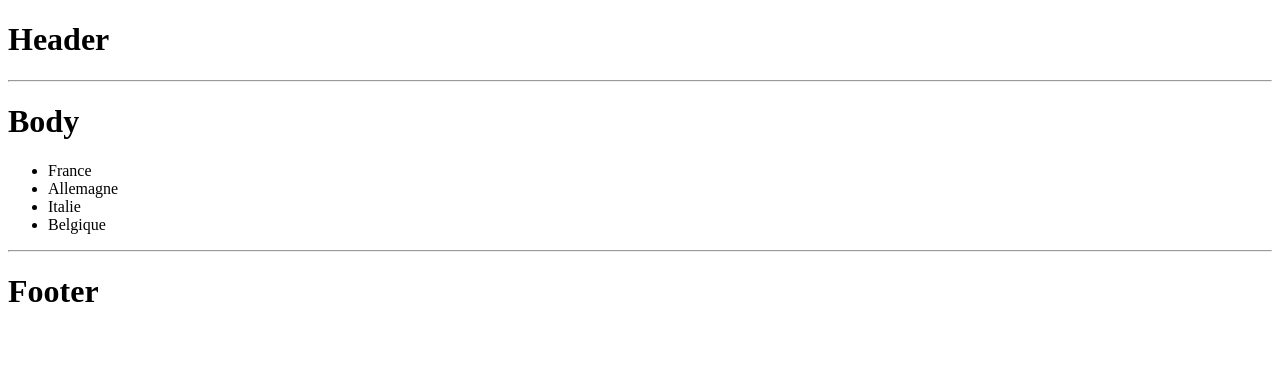
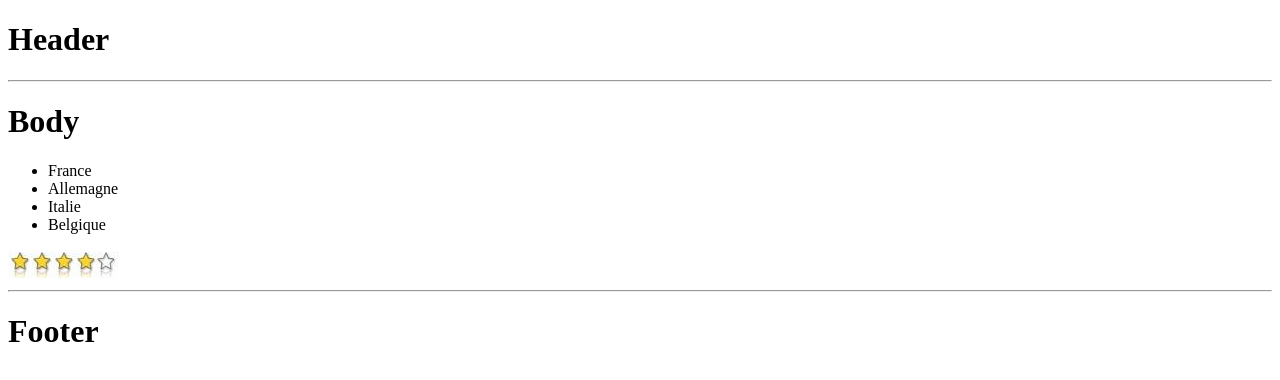
Before and after one commit to jlg-formation/fan_20161012, a website: page app/index.html in a window 1280 px wide. Drawn offline with nearby package versions, Linux system fonts and the light colour scheme.

Commit message:
ors star

```diff
--- a/app/app.js
+++ b/app/app.js
@@ -36,4 +36,24 @@
 			transclude: true
 		};
 	});
+
+	app.directive('orsStar', function() {
+		return {
+			restrict: 'E',
+			link: function(scope, element, attr) {
+				console.log('link', arguments);
+				var html = '';
+				var note = 4;
+				for (var i = 0; i < note; i++) {
+					html += '<img src="img/yellow_star.png" />';
+				}
+				for (var i = note; i < 5; i++) {
+					html += '<img src="img/white_star.png" />';
+				}
+				element.html(html);
+
+			}
+		};
+	});
+
 })();
--- a/app/tmpl/my_body.html
+++ b/app/tmpl/my_body.html
@@ -3,3 +3,5 @@
 <ul>
 	<li ng-repeat="country in countries">{{country}}</li>
 </ul>
+
+<ors-star></ors-star><br/>
```
Also changed, not shown: app/img/white_star.png (added), app/img/yellow_star.png (added).
